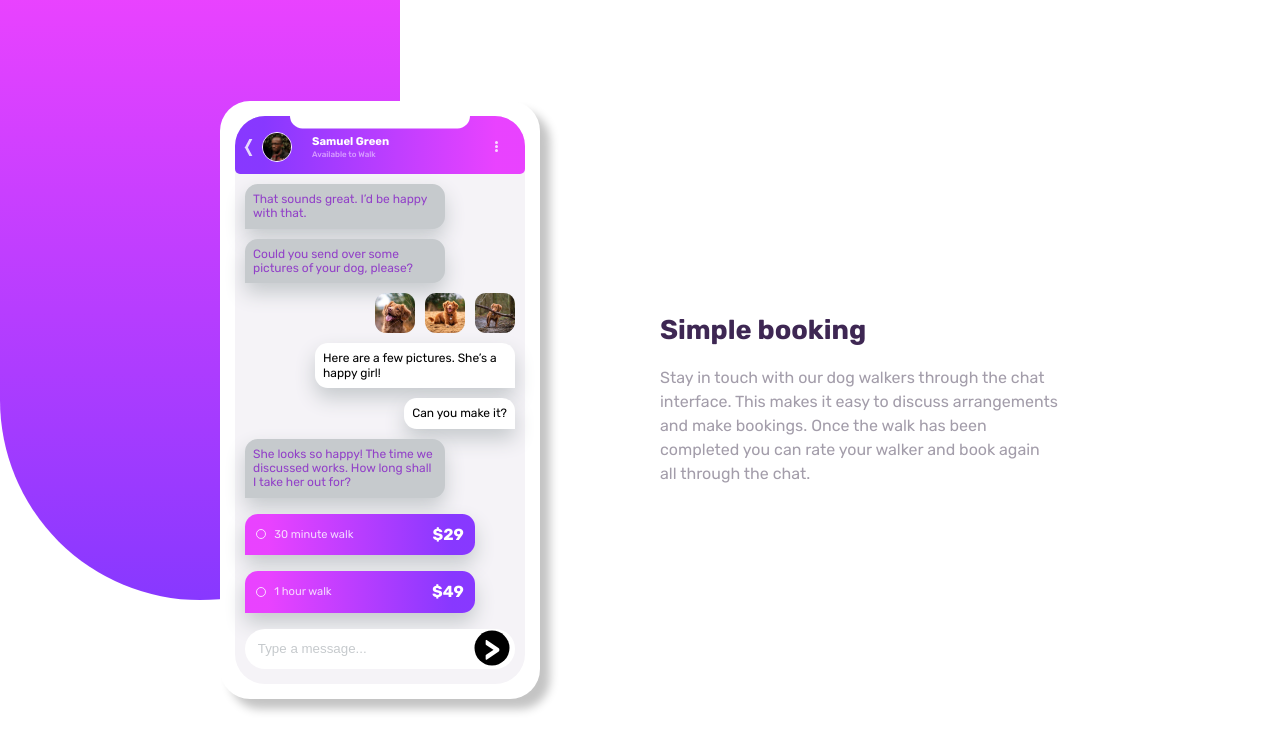
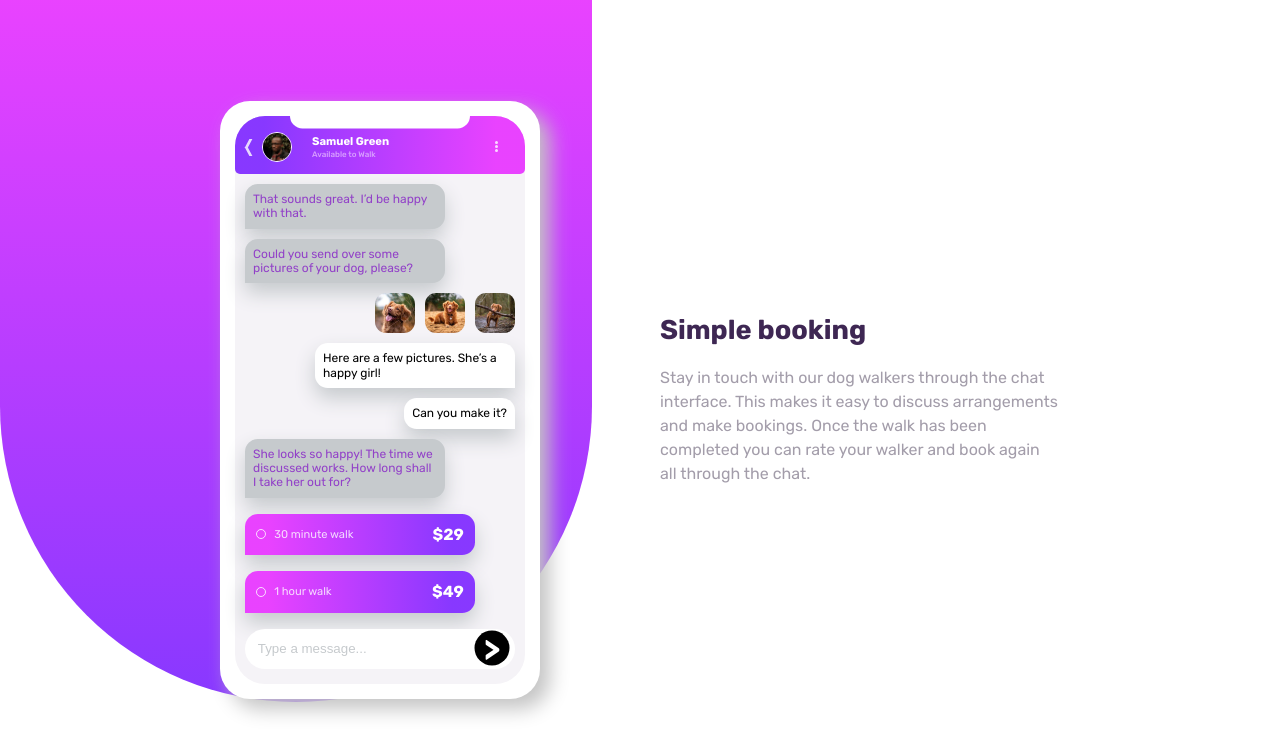
Before and after one commit to tareqezzini/Challenge-N09, a plain HTML site: page index.html in a window 1280 px wide. Drawn offline with Linux system fonts and the light colour scheme.

Commit message:
update css

```diff
--- a/css/style.css
+++ b/css/style.css
@@ -17,13 +17,13 @@ body::before
 {
     content: '';
     position: absolute;
-    background: linear-gradient(to top,  hsl(264, 100%, 61%) 0%,hsl(293, 100%, 63%)  100%);
-    width: 400px;
-    height: 600px;
+    background: linear-gradient(to top, hsl(264, 100%, 61%) 0%,hsl(293, 100%, 63%) 100%);
+    width: 592px;
+    height: 702px;
     top: 0;
     left: 0;
-    border-bottom-right-radius: 200px;
-    border-bottom-left-radius: 200px;
+    border-bottom-right-radius: 300px;
+    border-bottom-left-radius: 300px;
     z-index: -1;
 
 }
@@ -44,7 +44,7 @@ body::before
     max-height: 600px;
     padding: 15px;
     border-radius: 30px;
-    box-shadow: 10px 10px 10px rgb(196, 196, 196);
+    box-shadow: 10px 10px 20px rgb(196, 196, 196);
 }
 .chat-app .chat
 {
```
